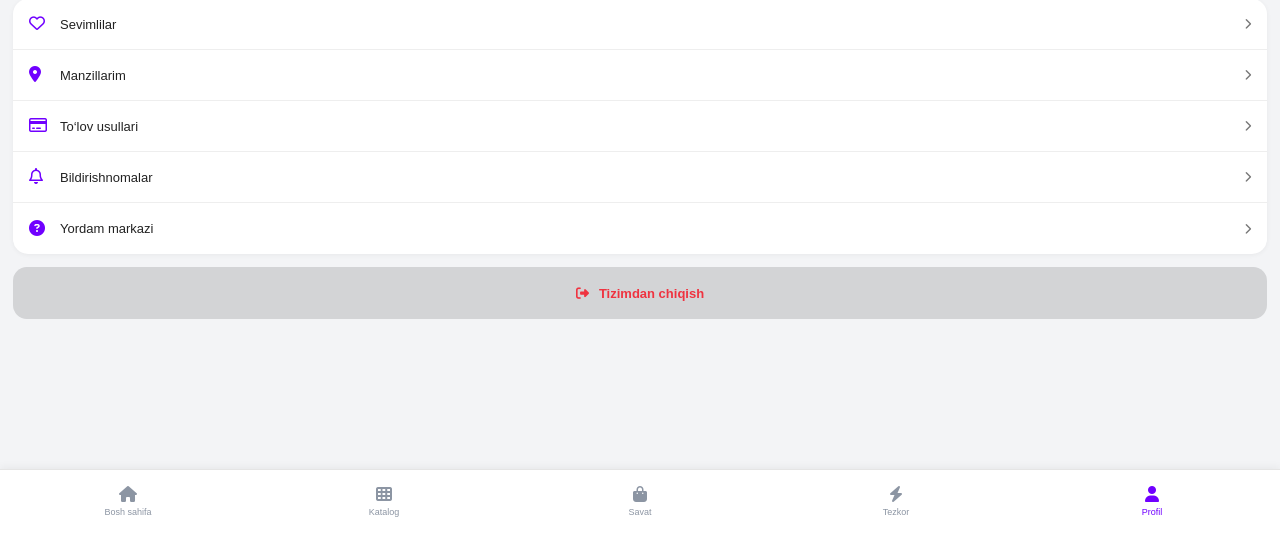
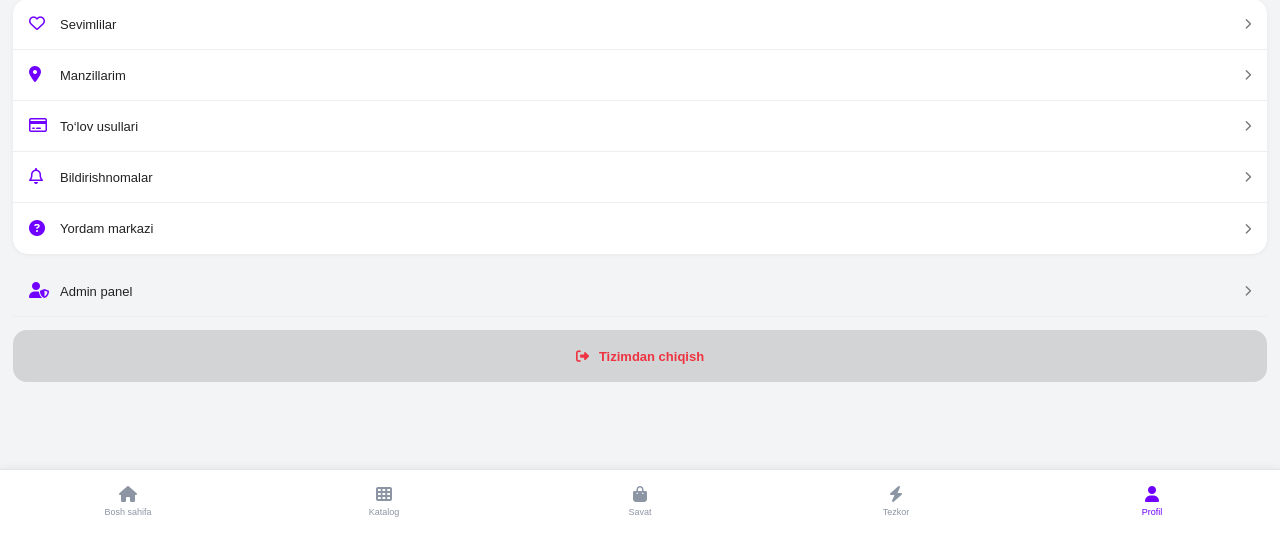
Before and after one commit to azimjonjamoldinov23/XaridGo, a Django app: page /profile/ in a window 1280 px wide. Shown: the part 267-800 px from the top of the page. Run offline with Django 5.2, Linux system fonts and the light colour scheme; a user stored in the database is signed in.

```diff
--- a/Xaridapp/templates/Xaridapp/profile.html
+++ b/Xaridapp/templates/Xaridapp/profile.html
@@ -847,6 +847,23 @@
     </div>
 
 
+    <!-- ADMIN PANEL -->
+<a href="{% url 'admin_dashboard' %}" class="menu-item">
+
+    <div class="menu-icon">
+        <i class="fa-solid fa-user-shield"></i>
+    </div>
+
+    <div class="menu-text">
+        Admin panel
+    </div>
+
+    <div class="arrow">
+        <i class="fa-solid fa-chevron-right"></i>
+    </div>
+
+</a>
+
 
     <!-- =================================================
          LOGOUT
```
